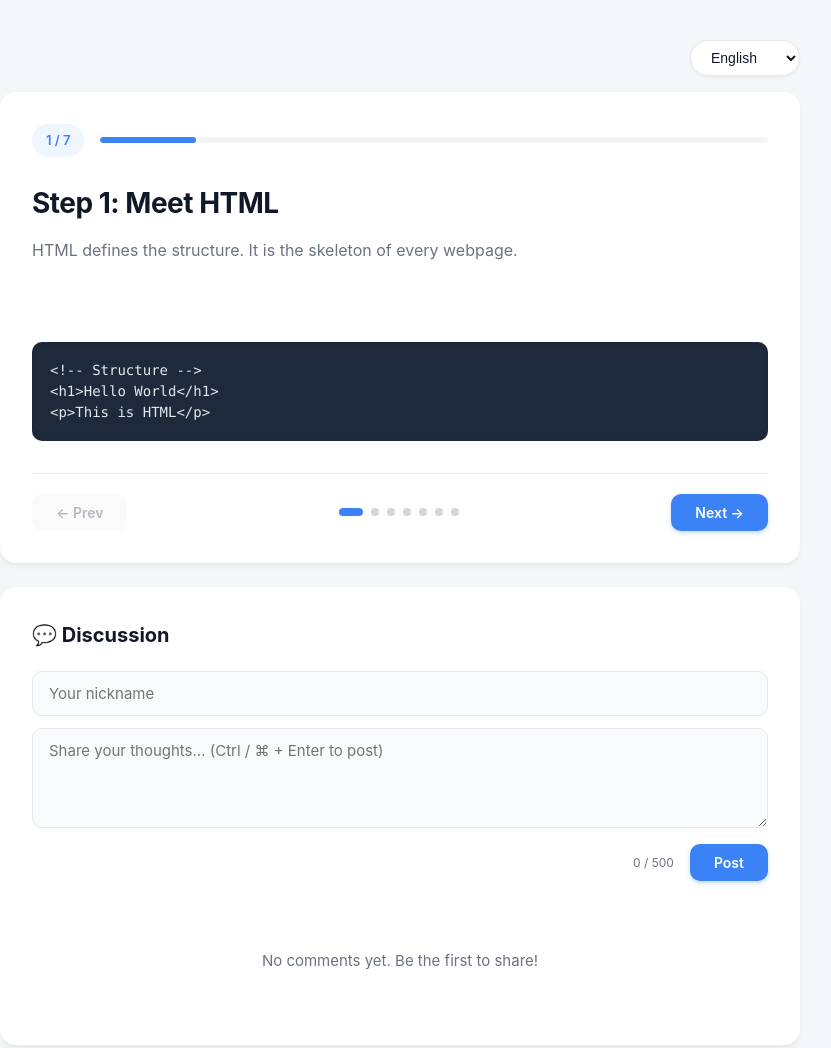
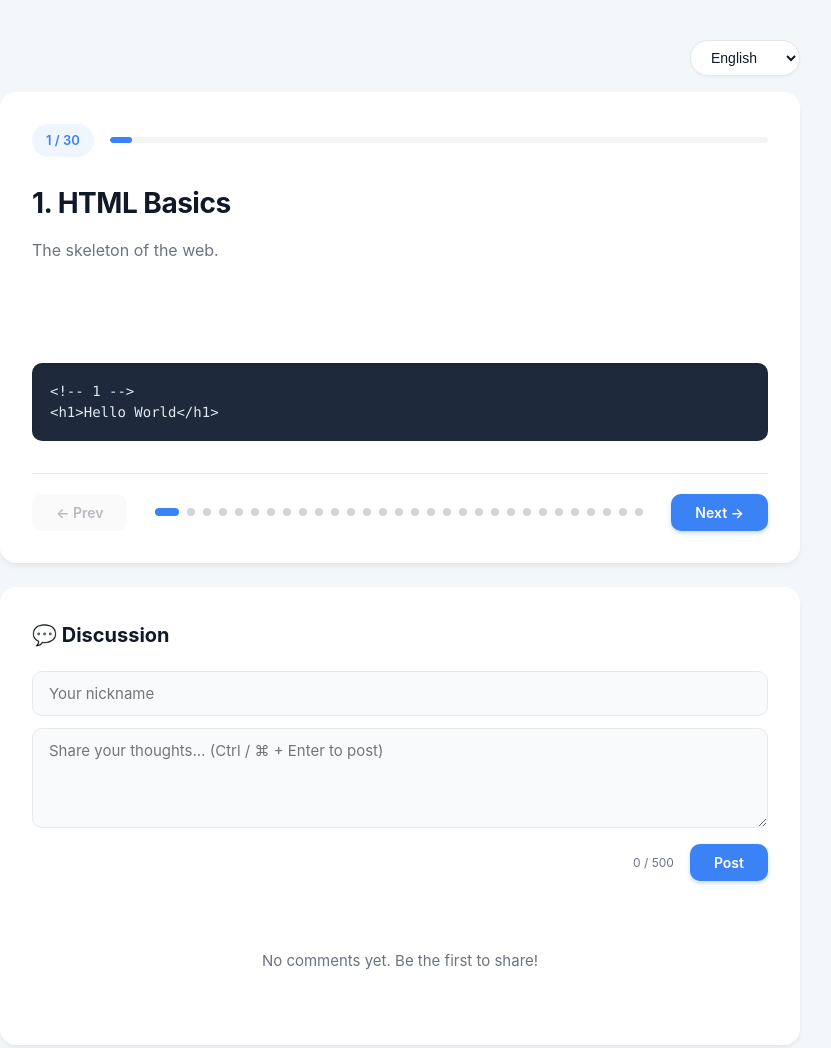
Before and after one commit to MeEnyuTu/bababab, a website: page index.html in a window 1280 px wide. Shown: the whole page, without its empty margins (240-1071 px from the left). Drawn offline with Linux system fonts and the light colour scheme.

Commit message:
Update title and content for web development course

```diff
--- a/index.html
+++ b/index.html
@@ -3,7 +3,7 @@
 <head>
 <meta charset="UTF-8" />
 <meta name="viewport" content="width=device-width, initial-scale=1.0" />
-<title>Build a Website Step by Step</title>
+<title>Full-Stack Web Development Masterclass</title>
 <link rel="stylesheet" href="./style.css" />
 </head>
 <body>
@@ -20,7 +20,7 @@
 
   <section class="card">
     <div class="slide-top">
-      <span class="badge" id="indexLabel">1 / 7</span>
+      <span class="badge" id="indexLabel">1 / 30</span>
       <div class="progress-track" id="progressTrack">
         <div class="progress-bar" id="progressBar"></div>
       </div>
@@ -74,7 +74,7 @@ const NICKNAME_KEY = 'tutorial-nickname';
 const CONTENT = {
   en: {
     ui: {
-      docTitle: 'Build a Website Step by Step',
+      docTitle: 'Full-Stack Web Development Masterclass',
       prev: '← Prev', next: 'Next →',
       discussTitle: '💬 Discussion',
       namePlaceholder: 'Your nickname',
@@ -87,18 +87,41 @@ const CONTENT = {
       counter: (n, max) => `${n} / ${max}`
     },
     slides: [
-      { title: 'Step 1: Meet HTML', desc: ['HTML defines the structure. It is the skeleton of every webpage.'] },
-      { title: 'Step 2: Write CSS', desc: ['CSS controls the look. It adds colors, fonts, and layout to the structure.'] },
-      { title: 'Step 3: Add JavaScript', desc: ['JS drives behavior. It makes pages interactive and dynamic.'] },
-      { title: 'Step 4: Frontend Frameworks', desc: ['When UIs get complex, frameworks like React or Vue help manage state and components efficiently.'] },
-      { title: 'Step 5: Backend & APIs', desc: ['Websites need data. Backends like Node.js and Express handle logic and return JSON data.'] },
-      { title: 'Step 6: Full-stack Frameworks', desc: ['Next.js blends frontend and backend together, handling routing and server-side rendering out of the box.'] },
-      { title: 'Step 7: Deploy', desc: ['Host your site on the cloud (like Render or Vercel) to let the whole world access it.'] }
+      { title: '1. HTML Basics', desc: ['The skeleton of the web.'] },
+      { title: '2. CSS Basics', desc: ['Styling and layout.'] },
+      { title: '3. JavaScript Basics', desc: ['Logic and interactivity.'] },
+      { title: '4. DOM Manipulation', desc: ['Interacting with HTML elements.'] },
+      { title: '5. ES6+ Features', desc: ['Modern JavaScript syntax.'] },
+      { title: '6. Version Control (Git)', desc: ['Tracking changes and collaboration.'] },
+      { title: '7. Responsive Design', desc: ['Mobile-first layouts with Flexbox/Grid.'] },
+      { title: '8. CSS Frameworks', desc: ['Speeding up UI with Tailwind or Bootstrap.'] },
+      { title: '9. Package Managers', desc: ['Using npm or yarn.'] },
+      { title: '10. Build Tools', desc: ['Bundling with Vite or Webpack.'] },
+      { title: '11. TypeScript', desc: ['Adding static types to JS.'] },
+      { title: '12. React Basics', desc: ['Component-based UI development.'] },
+      { title: '13. React Hooks', desc: ['Managing state and lifecycle.'] },
+      { title: '14. React Router', desc: ['Client-side navigation.'] },
+      { title: '15. State Management', desc: ['Redux or Zustand for complex apps.'] },
+      { title: '16. Node.js & Express', desc: ['Building backend servers with JS.'] },
+      { title: '17. RESTful APIs', desc: ['Designing endpoints for data exchange.'] },
+      { title: '18. Databases (SQL)', desc: ['Relational data with PostgreSQL.'] },
+      { title: '19. Databases (NoSQL)', desc: ['Document storage with MongoDB.'] },
+      { title: '20. ORMs & Prisma', desc: ['Interacting with DBs safely.'] },
+      { title: '21. Authentication', desc: ['Securing APIs with JWT.'] },
+      { title: '22. Next.js Basics', desc: ['Full-stack React framework.'] },
+      { title: '23. Server Components', desc: ['Rendering on the server.'] },
+      { title: '24. API Routes', desc: ['Backend logic inside Next.js.'] },
+      { title: '25. WebSockets', desc: ['Real-time bidirectional communication.'] },
+      { title: '26. Cloud Deployment', desc: ['Hosting on Render or Vercel.'] },
+      { title: '27. CI/CD Pipelines', desc: ['Automating tests and deploys.'] },
+      { title: '28. Performance', desc: ['Optimizing Core Web Vitals.'] },
+      { title: '29. Security', desc: ['XSS, CSRF, and CORS.'] },
+      { title: '30. Final Project', desc: ['Build your portfolio!'] }
     ]
   },
   zh: {
     ui: {
-      docTitle: '手把手教你做一个网站',
+      docTitle: '全栈 Web 开发指南',
       prev: '← 上一页', next: '下一页 →',
       discussTitle: '💬 讨论区',
       namePlaceholder: '你的昵称（最多 20 字）',
@@ -111,18 +134,41 @@ const CONTENT = {
       counter: (n, max) => `${n} / ${max}`
     },
     slides: [
-      { title: '第一步：认识 HTML', desc: ['HTML 定义了网页的骨架。'] },
-      { title: '第二步：写 CSS', desc: ['CSS 负责长相，为骨架添加颜色、字体和布局。'] },
-      { title: '第三步：加 JavaScript', desc: ['JS 负责行为，让页面动起来，响应用户操作。'] },
-      { title: '第四步：前端框架', desc: ['当页面复杂时，React 或 Vue 等前端框架能帮你更好地管理状态和组件。'] },
-      { title: '第五步：后端与接口', desc: ['网页需要数据。Node.js 等后端负责处理逻辑并返回 JSON 接口。'] },
-      { title: '第六步：全栈框架', desc: ['像 Next.js 这样的全栈框架把前后端融合，开箱即用地处理路由和服务端渲染。'] },
-      { title: '第七步：部署上线', desc: ['把代码托管到云端（如 Render 或 Vercel），让全世界都能访问。'] }
+      { title: '1. HTML 基础', desc: ['网页的骨架。'] },
+      { title: '2. CSS 基础', desc: ['网页的长相与排版。'] },
+      { title: '3. JavaScript 基础', desc: ['网页的逻辑与交互。'] },
+      { title: '4. DOM 操作', desc: ['动态控制 HTML 元素。'] },
+      { title: '5. ES6+ 新特性', desc: ['现代 JavaScript 语法。'] },
+      { title: '6. 版本控制 (Git)', desc: ['记录代码变更与团队协作。'] },
+      { title: '7. 响应式设计', desc: ['使用 Flexbox/Grid 适配多端。'] },
+      { title: '8. CSS 框架', desc: ['用 Tailwind 或 Bootstrap 极速开发。'] },
+      { title: '9. 包管理器', desc: ['使用 npm 或 yarn 管理依赖。'] },
+      { title: '10. 构建工具', desc: ['使用 Vite 或 Webpack 打包项目。'] },
+      { title: '11. TypeScript', desc: ['为 JS 添加静态类型检查。'] },
+      { title: '12. React 基础', desc: ['组件化 UI 开发。'] },
+      { title: '13. React Hooks', desc: ['管理状态与生命周期。'] },
+      { title: '14. React 路由', desc: ['单页应用的前端路由。'] },
+      { title: '15. 状态管理', desc: ['Redux 或 Zustand 管理复杂状态。'] },
+      { title: '16. Node.js 与 Express', desc: ['用 JS 写后端服务器。'] },
+      { title: '17. RESTful API', desc: ['设计规范的数据接口。'] },
+      { title: '18. 数据库 (SQL)', desc: ['使用 PostgreSQL 处理关系型数据。'] },
+      { title: '19. 数据库 (NoSQL)', desc: ['使用 MongoDB 处理文档数据。'] },
+      { title: '20. ORM 与 Prisma', desc: ['安全高效地与数据库交互。'] },
+      { title: '21. 身份认证', desc: ['使用 JWT 保护 API 安全。'] },
+      { title: '22. Next.js 基础', desc: ['全栈 React 框架。'] },
+      { title: '23. 服务端组件', desc: ['在服务器端渲染组件。'] },
+      { title: '24. API 路由', desc: ['在 Next.js 中编写后端逻辑。'] },
+      { title: '25. WebSocket', desc: ['实现实时双向通信。'] },
+      { title: '26. 云端部署', desc: ['部署到 Render 或 Vercel。'] },
+      { title: '27. CI/CD 流水线', desc: ['自动化测试与部署。'] },
+      { title: '28. 性能优化', desc: ['优化核心 Web 指标。'] },
+      { title: '29. 网络安全', desc: ['防范 XSS、CSRF 与 CORS 跨域。'] },
+      { title: '30. 最终项目', desc: ['构建属于你的作品集网站！'] }
     ]
   },
   ja: {
     ui: {
-      docTitle: 'ウェブサイト制作',
+      docTitle: 'フルスタックWeb開発ガイド',
       prev: '← 前へ', next: '次へ →',
       discussTitle: '💬 ディスカッション',
       namePlaceholder: 'ニックネーム',
@@ -135,25 +181,71 @@ const CONTENT = {
       counter: (n, max) => `${n} / ${max}`
     },
     slides: [
-      { title: 'ステップ1：HTML', desc: ['HTMLはウェブページの骨格を定義します。'] },
-      { title: 'ステップ2：CSS', desc: ['CSSは見た目を担当し、色やフォント、レイアウトを設定します。'] },
-      { title: 'ステップ3：JavaScript', desc: ['JSは動きを担当し、ページをインタラクティブにします。'] },
-      { title: 'ステップ4：フロントエンドフレームワーク', desc: ['UIが複雑になると、ReactやVueが状態とコンポーネントの管理を助けます。'] },
-      { title: 'ステップ5：バックエンドとAPI', desc: ['Webサイトにはデータが必要です。Node.jsなどがロジックを処理し、JSONを返します。'] },
-      { title: 'ステップ6：フルスタックフレームワーク', desc: ['Next.jsはフロントとバックを統合し、ルーティングとSSRを提供します。'] },
-      { title: 'ステップ7：デプロイ', desc: ['RenderやVercelなどのクラウドにホストし、世界中に公開します。'] }
+      { title: '1. HTMLの基本', desc: ['ウェブの骨格。'] },
+      { title: '2. CSSの基本', desc: ['見た目とレイアウト。'] },
+      { title: '3. JavaScriptの基本', desc: ['ロジックとインタラクティブ性。'] },
+      { title: '4. DOM操作', desc: ['HTML要素の動的制御。'] },
+      { title: '5. ES6+の機能', desc: ['モダンなJavaScript構文。'] },
+      { title: '6. バージョン管理 (Git)', desc: ['変更履歴とチーム開発。'] },
+      { title: '7. レスポンシブデザイン', desc: ['Flexbox/Gridでのマルチデバイス対応。'] },
+      { title: '8. CSSフレームワーク', desc: ['TailwindやBootstrapで高速化。'] },
+      { title: '9. パッケージマネージャー', desc: ['npmやyarnの使用。'] },
+      { title: '10. ビルドツール', desc: ['ViteやWebpackでバンドル。'] },
+      { title: '11. TypeScript', desc: ['JSに静的型付けを追加。'] },
+      { title: '12. Reactの基本', desc: ['コンポーネントベースのUI開発。'] },
+      { title: '13. React Hooks', desc: ['状態とライフサイクルの管理。'] },
+      { title: '14. React Router', desc: ['クライアントサイドのルーティング。'] },
+      { title: '15. 状態管理', desc: ['ReduxやZustandで複雑な状態を管理。'] },
+      { title: '16. Node.jsとExpress', desc: ['JSでバックエンドを構築。'] },
+      { title: '17. RESTful API', desc: ['データ交換のためのAPI設計。'] },
+      { title: '18. データベース (SQL)', desc: ['PostgreSQLによる関係データ。'] },
+      { title: '19. データベース (NoSQL)', desc: ['MongoDBによるドキュメント指向。'] },
+      { title: '20. ORMとPrisma', desc: ['安全なデータベース操作。'] },
+      { title: '21. 認証', desc: ['JWTでAPIを保護。'] },
+      { title: '22. Next.jsの基本', desc: ['フルスタックReactフレームワーク。'] },
+      { title: '23. サーバーコンポーネント', desc: ['サーバーサイドレンダリング。'] },
+      { title: '24. APIルート', desc: ['Next.js内でのバックエンド処理。'] },
+      { title: '25. WebSocket', desc: ['リアルタイム双方向通信。'] },
+      { title: '26. クラウドデプロイ', desc: ['RenderやVercelへのホスティング。'] },
+      { title: '27. CI/CDパイプライン', desc: ['テストとデプロイの自動化。'] },
+      { title: '28. パフォーマンス', desc: ['Core Web Vitalsの最適化。'] },
+      { title: '29. セキュリティ', desc: ['XSS、CSRF、CORS対策。'] },
+      { title: '30. 最終プロジェクト', desc: ['ポートフォリオサイトを構築しよう！'] }
     ]
   }
 };
 
 const CODE_SNIPPETS = [
-  '<!-- Structure -->\n<h1>Hello World</h1>\n<p>This is HTML</p>',
-  '/* Style */\nh1 {\n  color: #333;\n  font-size: 24px;\n}',
-  '// Logic\nconst btn = document.querySelector("#btn");\nbtn.addEventListener("click", () => {\n  alert("Clicked!");\n});',
-  '// React Component\nfunction App() {\n  return <h1>Hello React!</h1>;\n}',
-  '// Express API\napp.get("/api/users", (req, res) => {\n  res.json({ name: "Alice" });\n});',
-  '// Next.js Page\nexport default function Home() {\n  return <h1>Welcome to Next.js</h1>;\n}',
-  '# Deploy\n> Push to GitHub\n> Connect to Render / Vercel\n> Done!'
+  '<!-- 1 -->\n<h1>Hello World</h1>',
+  '/* 2 */\nh1 { color: blue; }',
+  '// 3\nconsole.log("Hello JS");',
+  '// 4\ndocument.querySelector("h1").textContent = "Hi";',
+  '// 5\nconst greet = (name) => `Hello ${name}`;',
+  '# 6\ngit commit -m "first commit"',
+  '/* 7 */\n.container { display: flex; }',
+  '/* 8 */\n<div class="flex p-4 bg-blue-500">Tailwind</div>',
+  '# 9\nnpm install react',
+  '# 10\nnpm create vite@latest',
+  '// 11\nlet age: number = 25;',
+  '// 12\nfunction App() { return <h1>React</h1>; }',
+  '// 13\nconst [count, setCount] = useState(0);',
+  '// 14\n<Route path="/" element={<Home />} />',
+  '// 15\nconst useStore = create((set) => ({ count: 0 }));',
+  '// 16\nconst express = require("express");',
+  '// 17\napp.get("/api", (req, res) => res.json({}));',
+  '// 18\nSELECT * FROM users;',
+  '// 19\ndb.collection("users").find();',
+  '// 20\nawait prisma.user.findMany();',
+  '// 21\nconst token = jwt.sign({ id: 1 }, "secret");',
+  '// 22\nexport default function Page() { return <div />; }',
+  '// 23\nasync function Page() { const data = await getData(); }',
+  '// 24\nexport async function GET() { return Response.json({}); }',
+  '// 25\nconst ws = new WebSocket("ws://localhost:8080");',
+  '# 26\nDeploy to Render or Vercel',
+  '# 27\nname: CI\non: push',
+  '// 28\n<Image src="/hero.jpg" priority />',
+  '// 29\napp.use(cors());',
+  '// 30\n// You are ready to build the web!'
 ];
 
 const slideTitleEl = document.getElementById('slideTitle');
```
